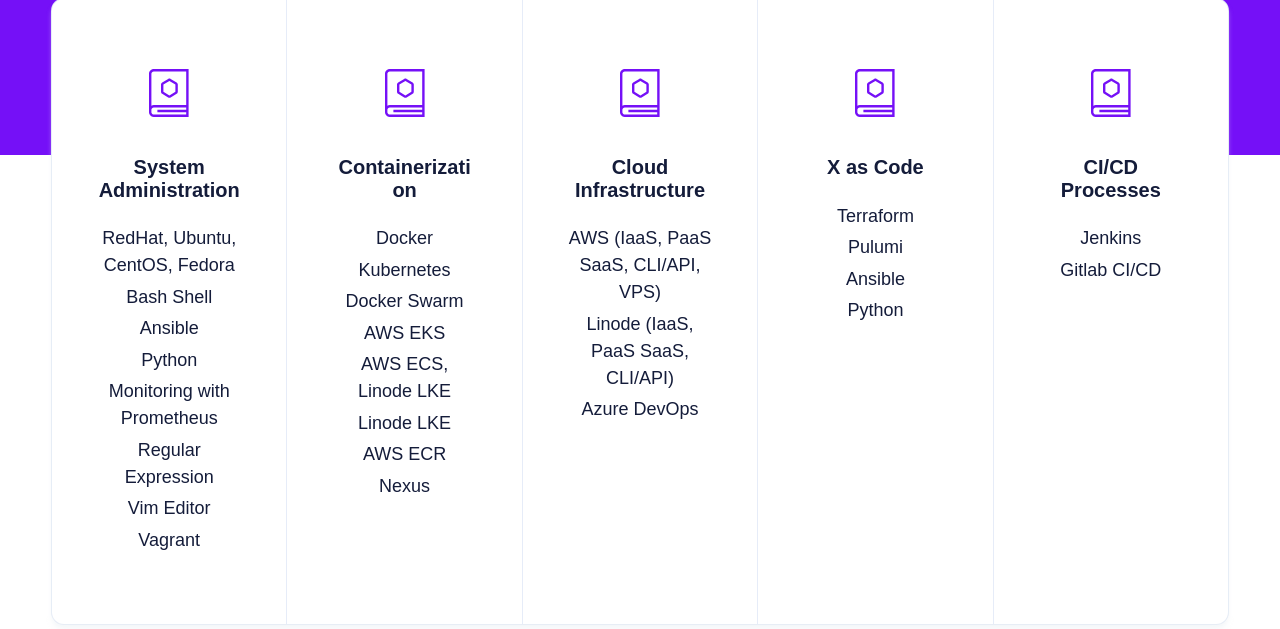
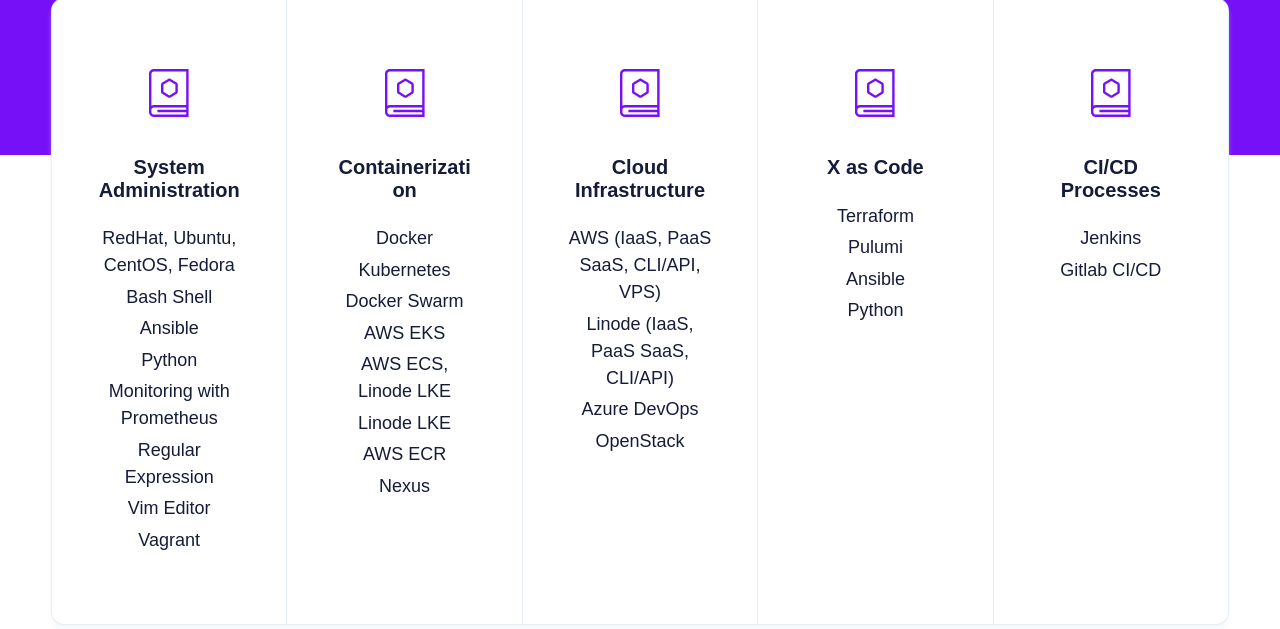
Before and after one commit to alifiroozi80/personal-site, a Flask app: page / in a window 1280 px wide. Shown: the part 1108-1737 px from the top of the page. Run offline with Flask 2, Linux system fonts and the light colour scheme; some libraries are stand-ins or nearby versions; some web fonts are replaced.

Commit message:
Add to my sills

```diff
--- a/templates/index.html
+++ b/templates/index.html
@@ -116,6 +116,7 @@
                             <li>AWS (IaaS, PaaS SaaS, CLI/API, VPS)</li>
                             <li>Linode (IaaS, PaaS SaaS, CLI/API)</li>
                             <li>Azure DevOps</li>
+                            <li>OpenStack</li>
                         </ul>
                     </div>
                     <div class="column">
```
Also changed, not shown: 1 other file.
